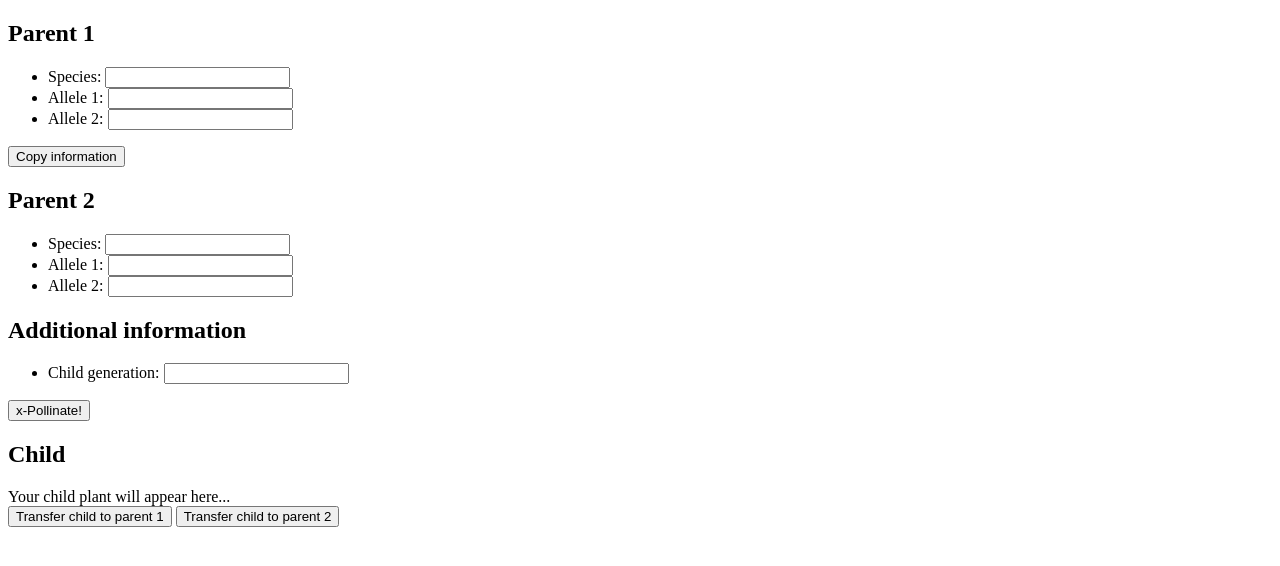
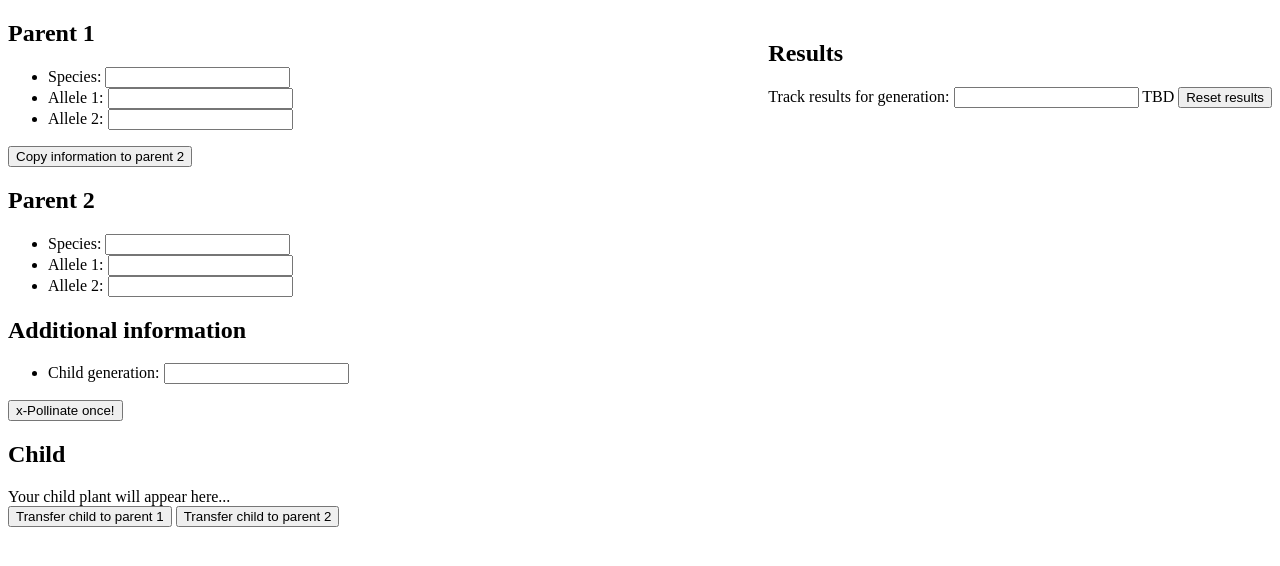
Before and after one commit to jakethakur/plant-genetics-simulation, a plain HTML site: page index.html in a window 1280 px wide. Drawn offline with Linux system fonts and the light colour scheme.

Commit message:
beginning of result tracking

```diff
--- a/index.html
+++ b/index.html
@@ -4,6 +4,13 @@
 <title>plant genetics simulation</title>
 </head>
 <body>
+
+<div style="float: right">
+	<h2>Results</h2>
+	Track results for generation: <input type="text" id="generationTrack">
+	TBD
+	<button id="resetResults">Reset results</button>
+</div>
 
 <h2>Parent 1</h2>
 <ul>
@@ -12,7 +19,7 @@
 	<li>Allele 2: <input type="text" id="p1Allele2"></li>
 </ul>
 
-<button id="cloneButton">Copy information</button>
+<button id="cloneButton">Copy information to parent 2</button>
 
 <h2>Parent 2</h2>
 <ul>
@@ -26,7 +33,8 @@
 	<li>Child generation: <input type="text" id="generation"></li>
 </ul>
 
-<button id="pollinateButton">x-Pollinate!</button>
+<button id="pollinateButton">x-Pollinate once!</button>
+<!--<button id="populationButton">Create population!</button>-->
 
 <h2>Child</h2>
 <div id="child1">Your child plant will appear here...</div>
--- a/main.js
+++ b/main.js
@@ -79,6 +79,7 @@ function xPollinate(plant1, plant2, generation){
 			}
 			else if(findInArray(allele1, possibleAlleles) > findInArray(allele2, possibleAlleles)){
 				//allele2 is dominant
+				//swap alleles
 				var mem = allele1;
 				allele1 = allele2;
 				allele2 = mem;
@@ -128,9 +129,11 @@ function displayPlant(plant, div){
 	var phenotype = plant.allele1; //allele1 is dominant
 	div = document.getElementById(div);
 	//console.log(div);
-	//console.log(div);
 	div.innerHTML = "<ul><li>Species: " + plant.species + "</li><li>" + "Generation: " + plant.generation + "</li><li>" + "Alleles: " + zygous + " " + phenotype + "</ul>";
-	childInformation = plant; //cache current child
+	childInformation = plant; //store current child
+
+	//console log for debugging
+	console.log(plant);
 }
 
 //display a plant through alerts (old)
```
